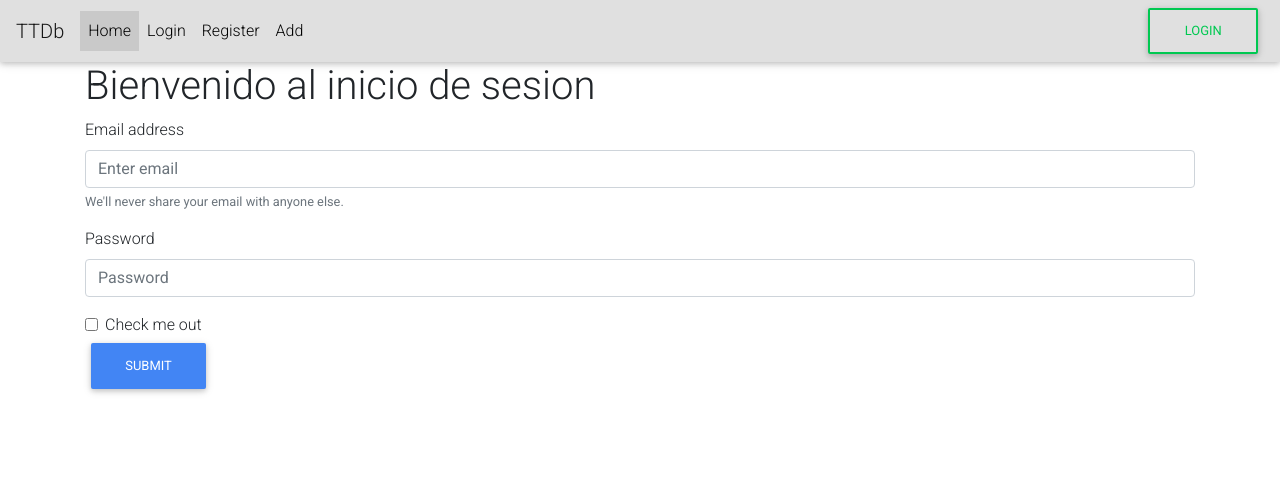
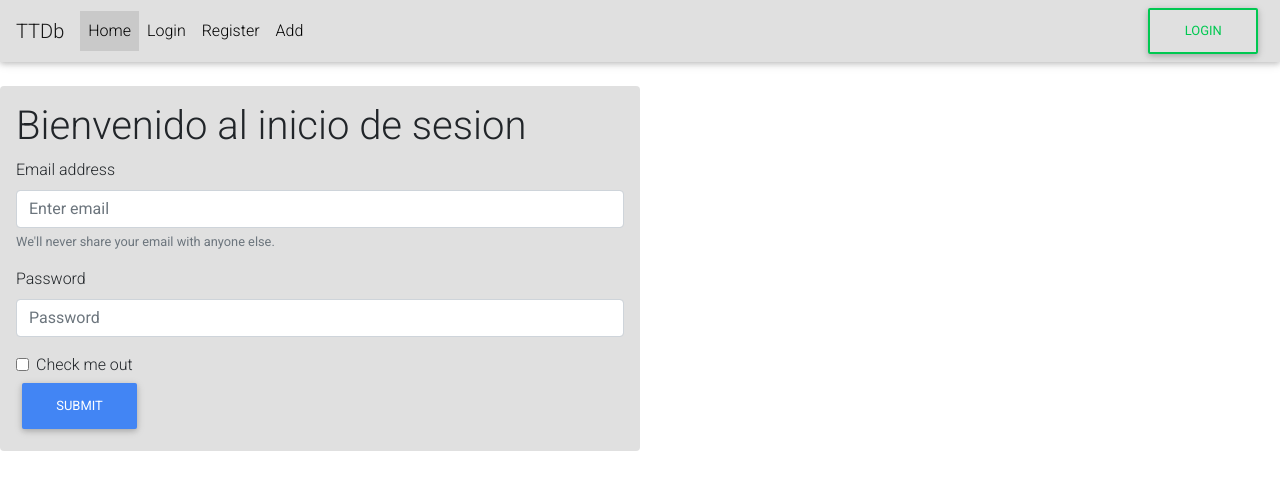
Before and after one commit to ASTQRP/trailers-app, a React (Create React App) app: page /login in a window 1280 px wide. Shown: the top 490 px of the page. Built offline with nearby package versions, Linux system fonts and the light colour scheme.

Commit message:
Aqui ta to

```diff
--- a/src/Components/LoginComponent.js
+++ b/src/Components/LoginComponent.js
@@ -29,7 +29,7 @@ class Login extends Component {
 
   render() {
     return (
-      <div className="container">
+      <div className="w-50 mt-4 shadow-none p-3 mb-5 bg-light rounded">
         <h1> Bienvenido al inicio de sesion </h1>
         <form>
           <div className="form-group">
```
